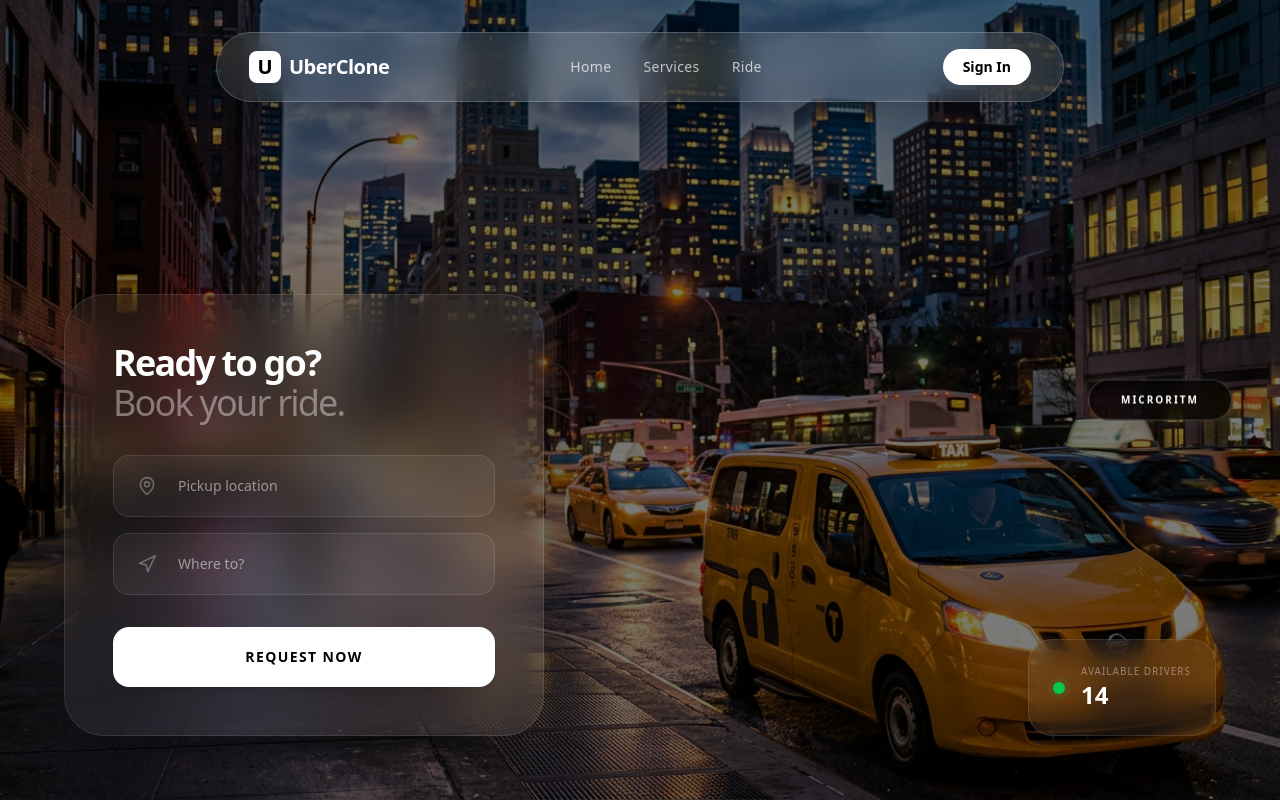
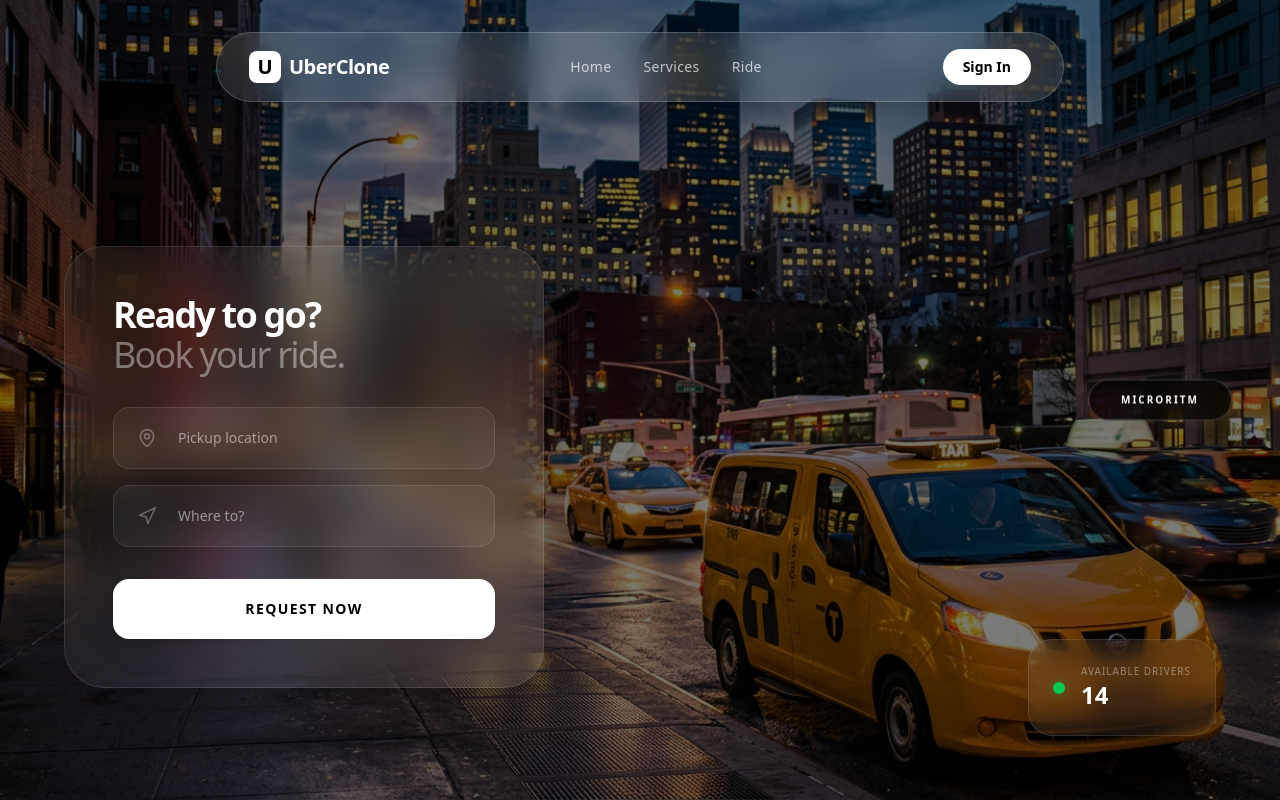
Before and after one commit to arnavps/cab-booking, a Next.js app in the folder apps/web/: page / in a window 1280 px wide. Built offline with nearby package versions, Linux system fonts and the light colour scheme; no server answers.

Commit message:
landing page+3

```diff
--- a/apps/web/components/LandingPage.tsx
+++ b/apps/web/components/LandingPage.tsx
@@ -76,7 +76,7 @@ const LandingPage = () => {
                     <motion.div
                         initial={{ opacity: 0, y: 30 }}
                         animate={{ opacity: 1, y: 0 }}
-                        className="w-full max-w-[480px] rounded-[40px] border border-white/10 bg-white/5 p-10 shadow-3xl backdrop-blur-xl md:p-12"
+                        className="mb-12 w-full max-w-[480px] rounded-[40px] border border-white/10 bg-white/5 p-10 shadow-3xl backdrop-blur-xl md:p-12"
                     >
                         <h2 className="mb-8 text-3xl font-black tracking-tighter text-white md:text-4xl">
                             Ready to go?<br />
```
